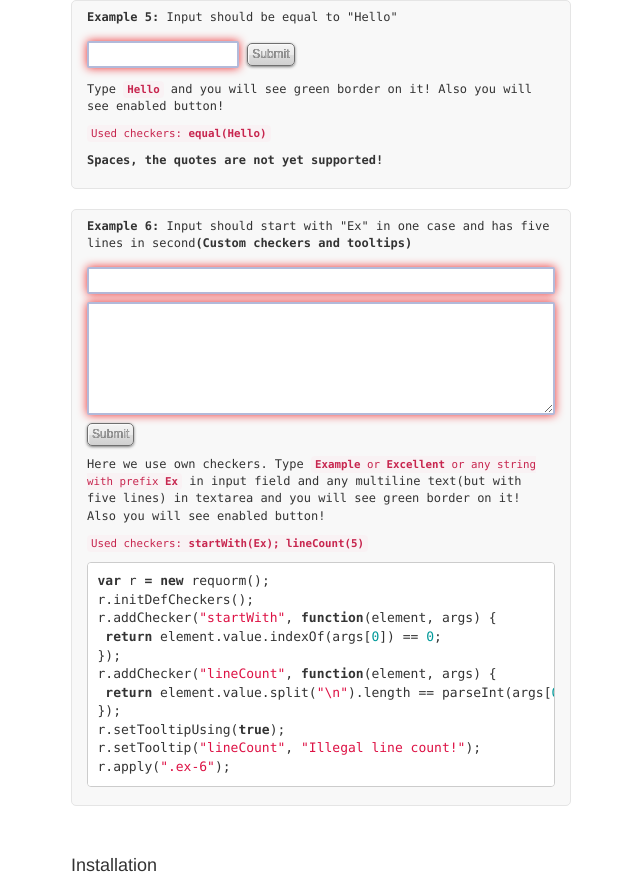
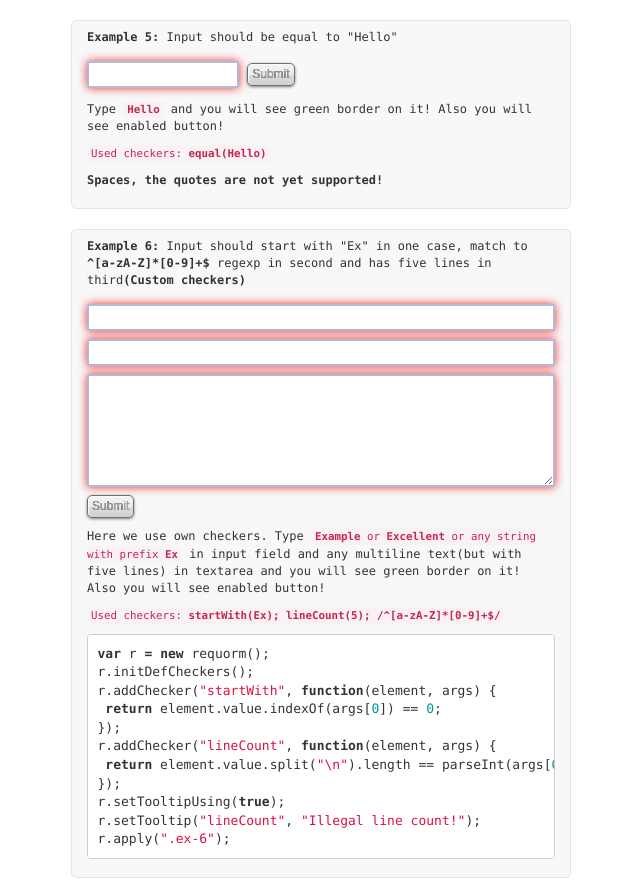
Before and after one commit to asaskevich/requorm.js, a plain HTML site: page index.html in a window 1280 px wide. Shown: the part 1258-2140 px from the top of the page, without its empty margins (499-1139 px from the left). Drawn offline with nearby package versions, Linux system fonts and the light colour scheme.

Commit message:
Version 0.0.6

```diff
--- a/index.html
+++ b/index.html
@@ -52,6 +52,7 @@
 <li><a href="#usage">Usage</a></li>
 <li><a href="#addition-checkers-to-dom-element">Addition checkers to DOM element</a></li>
 <li><a href="#default-checkers">Default checkers</a></li>
+<li><a href="#reg-exp">Regular Expressions</a></li>
 <li><a href="#addition-own-checkers">Addition own checkers</a></li>
 <li><a href="#using-css">Using CSS</a></li>
 <li><a href="#using-tooltips">Using Tooltips</a></li>
@@ -129,16 +130,17 @@
 
 <!-- Example 6 -->
 <div class="code">
-<p><b>Example 6: </b>Input should start with "Ex" in one case and has five lines in second<b>(Custom checkers and tooltips)</b></p>
-<p>
+<p><b>Example 6: </b>Input should start with "Ex" in one case, match to <b>^[a-zA-Z]*[0-9]+$</b> regexp in second and has five lines in third<b>(Custom checkers)</b>
+</p><p>
 <form class="ex-6">
 <input type="text" checkers="startWith(Ex)" style="width:100%"><br>
+<input type="text" checkers="/^[a-zA-Z]*[0-9]+$/" style="width: 100%;"><br>
 <textarea checkers="lineCount(5)" rows="6" style="width:100%"></textarea><br>
 <input type="submit" class="button" value="Submit">
 </form>
 </p>
 <p>Here we use own checkers. Type <code><b>Example</b> or <b>Excellent</b> or any string with prefix <b>Ex</b></code> in input field and any multiline text(but with five lines) in textarea and you will see green border on it! Also you will see enabled button!</p>
-<p><code>Used checkers: <b>startWith(Ex); lineCount(5)</b></code></p>
+<p><code>Used checkers: <b>startWith(Ex); lineCount(5); /^[a-zA-Z]*[0-9]+$/</b></code></p>
 <p>
 <pre class="highlight highlight-html">
 <span class="kd">var</span> <span class="nx">r</span> <span class="o">=</span> <span class="k">new</span> <span class="nx">requorm</span><span class="p">();</span>
@@ -250,6 +252,13 @@ $ bower install requorm.js
 <li>
 <strong>email</strong> - check, that field input has valid e-mail form</li>
 </ul>
+<br>
+<h4>
+<a name="reg-exp" class="anchor" href="#reg-exp"><span class="octicon octicon-link"></span></a>Regular expressions</h4>
+<p>Also you can use regular expressions instead checkers. Just put your regexp between slashes:</p>
+<div class="highlight highlight-html"><pre><span class="nt">&lt;input</span> <span class="na">type=</span><span class="s">"text"</span> <span class="na">checkers=</span><span class="s">"/^[a-zA-Z0-9]*$/"</span><span class="nt">&gt;</span>
+</pre></div>
+
 <br>
 <h4>
 <a name="addition-own-checkers" class="anchor" href="#addition-own-checkers"><span class="octicon octicon-link"></span></a>Addition own checkers</h4>
--- a/requorm.js
+++ b/requorm.js
@@ -2,7 +2,7 @@
 'use strict';
 
 function requorm() {
-    this.version = '0.0.4';
+    this.version = '0.0.6';
     this.checkers = [];
     this.tooltipMessages = [];
     this.useTooltips = false;
@@ -37,25 +37,34 @@ function requorm() {
             for (var n = inputs.length; n--;) {
                 var checks = [];
                 if (inputs[n].getAttribute("checkers") != null) {
-                    checks = inputs[n].getAttribute("checkers").split(/[\s*;|\s*]/);
+                    var checkrs = inputs[n].getAttribute("checkers");
+                    checks = inputs[n].getAttribute("checkers").split(/\s*;\s*/);
                     var inCheckResult = true,
-                        checkResult = true,
                         tooltipMessage = "";
+                    if (checkrs.indexOf("/") == 0 && checkrs.lastIndexOf("/") == checkrs.length - 1) {
+                        var regexp = new RegExp(checkrs.substr(1, checkrs.length - 2));
+                        tooltipMessage = "RegExp " + checkrs.substr(1, checkrs.length - 2)
+                        inCheckResult = regexp.test(inputs[n].value);
+                        enabled = enabled && regexp.test(inputs[n].value);
+                    } else {
                         for (var m = checks.length; m--;) {
                             var checker = checks[m];
                             var leftBrake = checker.indexOf("(");
                             var rightBrake = checker.indexOf(")");
                             var args = [];
+                            var checkResult = true;
                             if (leftBrake != -1 && leftBrake < rightBrake) {
                                 args = checker.substr(leftBrake + 1, rightBrake - leftBrake - 1).split(/,\s*/);
                                 checker = checker.substr(0, leftBrake);
                             }
+                            //console.log(args, checker, checks)
                             if (checkers[checker] != null) {
                                 checkResult = checkers[checker](inputs[n], args);
                                 if (!checkResult) tooltipMessage += " [" + tooltips[checker] + "]";
                             }
                             enabled = enabled && checkResult
                             inCheckResult = inCheckResult && checkResult
+                        }
                     }
                     if (inCheckResult) {
                         addClass('valid-input', inputs[n]);
@@ -73,6 +82,7 @@ function requorm() {
                             inputs[n].setAttribute("data-original-title", tooltipMessage);
                         }
                     }
+
                 }
                 else addClass('valid-input', inputs[n]);
             }
```
Lines whose indentation alone changed are shown as unchanged.
